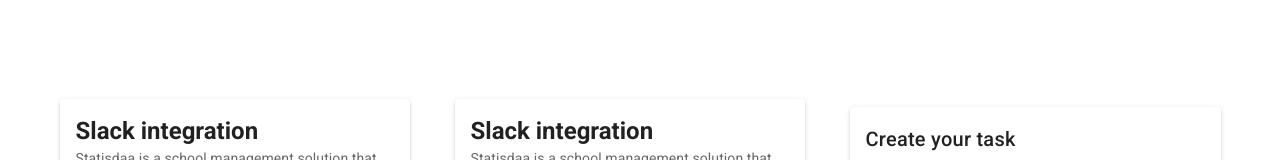
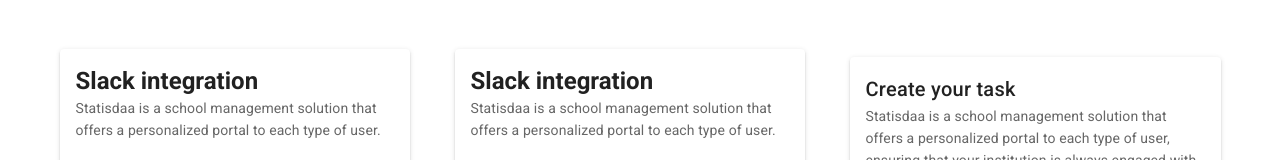
Before and after one commit to CORONILLA273/front-proyecto-lenguajes, a Nuxt app: page / in a window 1280 px wide. Shown: the part 1368-1528 px from the top of the page. Built offline with nearby package versions, Linux system fonts and the light colour scheme.

Commit message:
Update SideBar

```diff
--- a/pages/index.vue
+++ b/pages/index.vue
@@ -386,7 +386,4 @@
     margin-right: -8px; /* Overlapping avatars slightly */
   }
 
-  .my-separator {
-    margin-top: 50px; /* Adjust the margin as needed for visual separation */
-  }
 </style>
```
